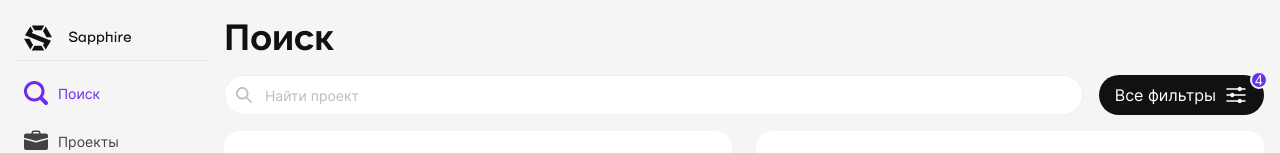
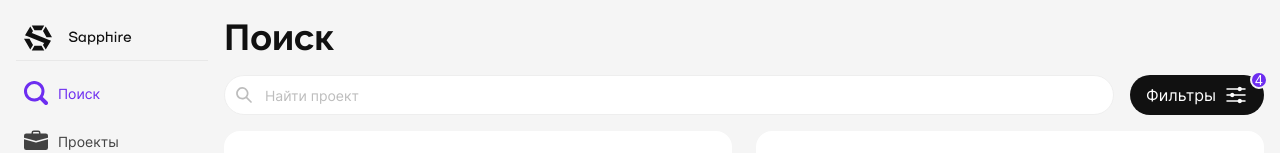
Before and after one commit to habralab/sapphire-team-front, a React (Vite) app: page /search in a window 1280 px wide. Shown: the top 153 px of the page. Built offline with nearby package versions, Linux system fonts and the light colour scheme.

Commit message:
fix: aria-label

```diff
--- a/src/features/project/filter/Filter.tsx
+++ b/src/features/project/filter/Filter.tsx
@@ -29,14 +29,14 @@ export const Filter = () => {
     <>
       <IconButton
         onClick={onOpen}
-        aria-label="filter"
+        aria-label={'Фильтры'}
         flexShrink="0"
         gap={2}
         padding={['0', '0', '4']}
         fontWeight="normal"
         icon={
           <>
-            <Text hidden={isMobile}>Все фильтры</Text>
+            <Text hidden={isMobile}>Фильтры</Text>
             <Icon as={IoOptions} fontSize="2xl" />
             <Counter count={4} float borderBg="bg" />
           </>
```
